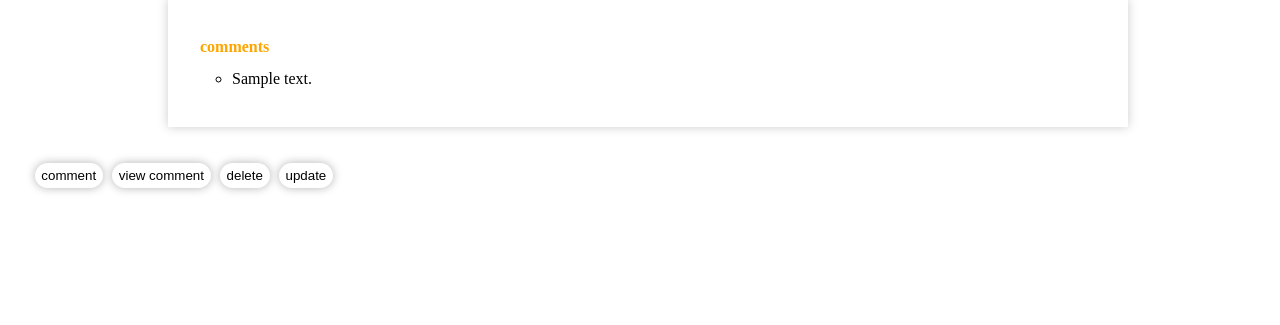
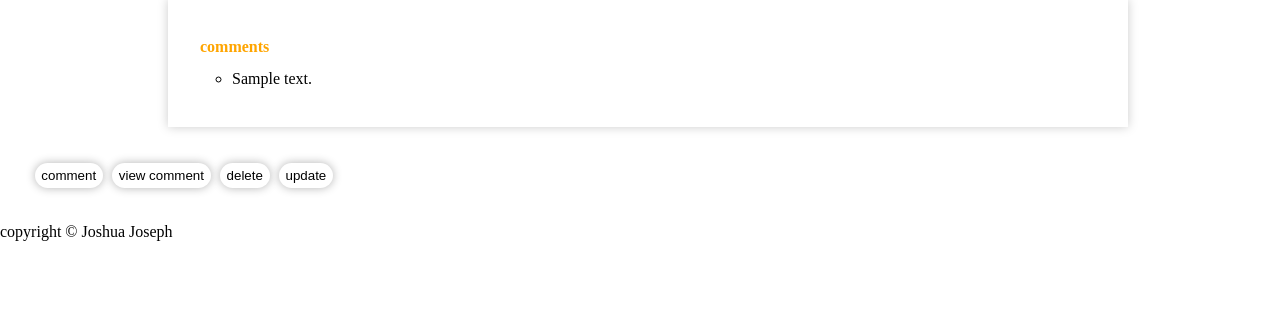
Before and after one commit to izzyjosh/POST, a Django app: template post/templates/index.html in a window 1280 px wide. Shown: the part 183-508 px from the top of the page. Run offline with Django 3.2, Linux system fonts and the light colour scheme; the template is opened without the code that fills it: most values are stand-ins (such as "Sample title", 1, 10 or a date in 2020).

Commit message:
modified index page

```diff
--- a/post/templates/index.html
+++ b/post/templates/index.html
@@ -113,6 +113,7 @@
  		{% endfor %}
  		</ol>
  	</main>
+ 	<footer>copyright &copy; Joshua Joseph</footer>
  </body>
 
  </html>
```
